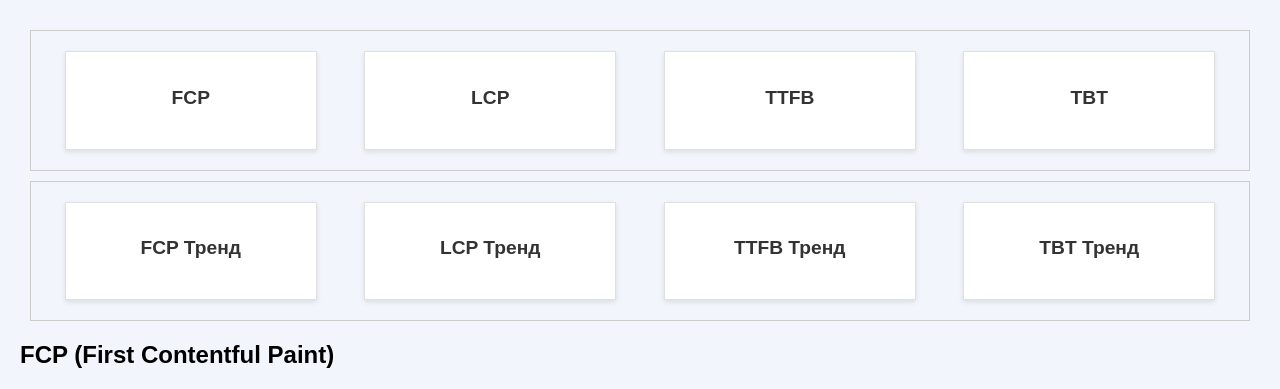
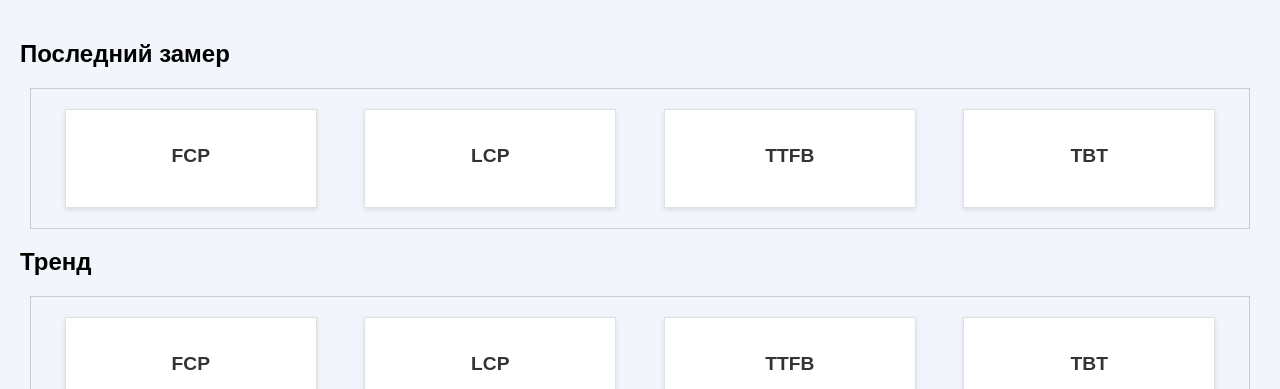
Before and after one commit to sol1-boop/POLZAru-speed-index, a Flask app: page /dashboard in a window 1280 px wide. Shown: the part 141-530 px from the top of the page. Run offline with Flask 3, Linux system fonts and the light colour scheme.

Commit message:
Правки наименований панелей

```diff
--- a/templates/dashboard.html
+++ b/templates/dashboard.html
@@ -21,6 +21,7 @@
     <button class="stats-button" id="showStatsButton">Статистика</button>
 </div>
 
+<h2>Последний замер</h2>
 <div id="key-metrics">
     <div class="metric-card" id="fcpCard">
         <h3>FCP</h3>
@@ -44,24 +45,25 @@
     </div>
 </div>
 
+<h2>Тренд</h2>
 <div id="trend-metrics">
     <div class="metric-card" id="fcpTrendCard">
-        <h3>FCP Тренд</h3>
+        <h3>FCP</h3>
         <p id="fcpTrendValue"></p>
         <span id="fcpTrendStatus" class="status-indicator"></span>
     </div>
     <div class="metric-card" id="lcpTrendCard">
-        <h3>LCP Тренд</h3>
+        <h3>LCP</h3>
         <p id="lcpTrendValue"></p>
         <span id="lcpTrendStatus" class="status-indicator"></span>
     </div>
     <div class="metric-card" id="ttfbTrendCard">
-        <h3>TTFB Тренд</h3>
+        <h3>TTFB</h3>
         <p id="ttfbTrendValue"></p>
         <span id="ttfbTrendStatus" class="status-indicator"></span>
     </div>
     <div class="metric-card" id="tbtTrendCard">
-        <h3>TBT Тренд</h3>
+        <h3>TBT</h3>
         <p id="tbtTrendValue"></p>
         <span id="tbtTrendStatus" class="status-indicator"></span>
     </div>
@@ -218,9 +220,9 @@ document.addEventListener('DOMContentLoaded', function() {
                     statusElement.innerHTML = '⚠️';
                 }
 
-                // Calculating trend for the last 84 measurements
-                if (currentValues.length >= 10) {
-                    const pastValue = currentValues[currentValues.length - 10];
+                // Calculating trend for the last 12 measurements (сутки)
+                if (currentValues.length >= 12) {
+                    const pastValue = currentValues[currentValues.length - 12];
                     const trend = ((currentValue - pastValue) / pastValue) * 100;
                     const trendText = trend > 0 ? `Ухудшение на ${trend.toFixed(2)}%` : `Улучшение на ${Math.abs(trend).toFixed(2)}%`;
                     trendValueElement.innerText = trendText;
```
